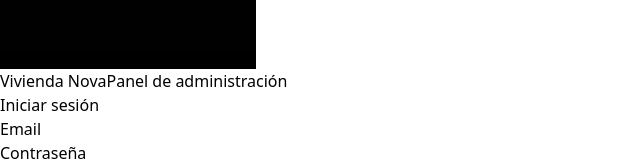
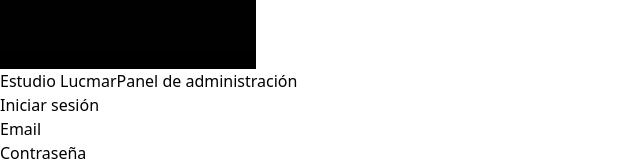
Before and after one commit to jaivial/estudiolucmarNext, a Next.js app: page / in a window 1280 px wide. Shown: the part 187-348 px from the top of the page, without its empty margins (0-640 px from the left). Built offline with nearby package versions, Linux system fonts and the light colour scheme; no server answers.

Commit message:
changed name of titles to Estudio Lucmar

```diff
--- a/src/components/Home/HeroSection.js
+++ b/src/components/Home/HeroSection.js
@@ -66,7 +66,7 @@ const HeroSection = ({ userAnalytics, initialUserName, tasksSSR, allTasksSSR, da
             </div>
             <div id="home-title" className="flex flex-col items-center justify-center w-full h-auto pb-8">
                 <p className="text-4xl font-bold text-center animate-fade-in-up">Bienvenido a</p>
-                <h1 className="animate-fade-in-up-delayed text-5xl font-sans font-extrabold text-transparent bg-clip-text bg-gradient-to-br from-sky-800 via-sky-600 to-sky-300 inline-block text-center">Vivienda Nova</h1>
+                <h1 className="animate-fade-in-up-delayed text-5xl font-sans font-extrabold text-transparent bg-clip-text bg-gradient-to-br from-sky-800 via-sky-600 to-sky-300 inline-block text-center">Estudio Lucmar</h1>
             </div>
             <div className='flex flex-row justify-center items-start w-full h-full gap-2 px-6 max-[800px]:flex-col max-[800px]:gap-0' >
 
--- a/src/pages/index.js
+++ b/src/pages/index.js
@@ -35,7 +35,7 @@ export default function Index() {
                   <Image className="w-full rounded-xl" src={logoLucmar} alt="Logo Lucmar" />
                 </div>
                 <div className="flex flex-col items-start justify-center w-fit h-full">
-                  <span className="font-bold font-sans text-xl tracking-wide text-slate-800">Vivienda Nova</span>
+                  <span className="font-bold font-sans text-xl tracking-wide text-slate-800">Estudio Lucmar</span>
                   <span className="font-sans font-extralight text-base text-slate-800">Panel de administración</span>
                 </div>
               </div>
```
